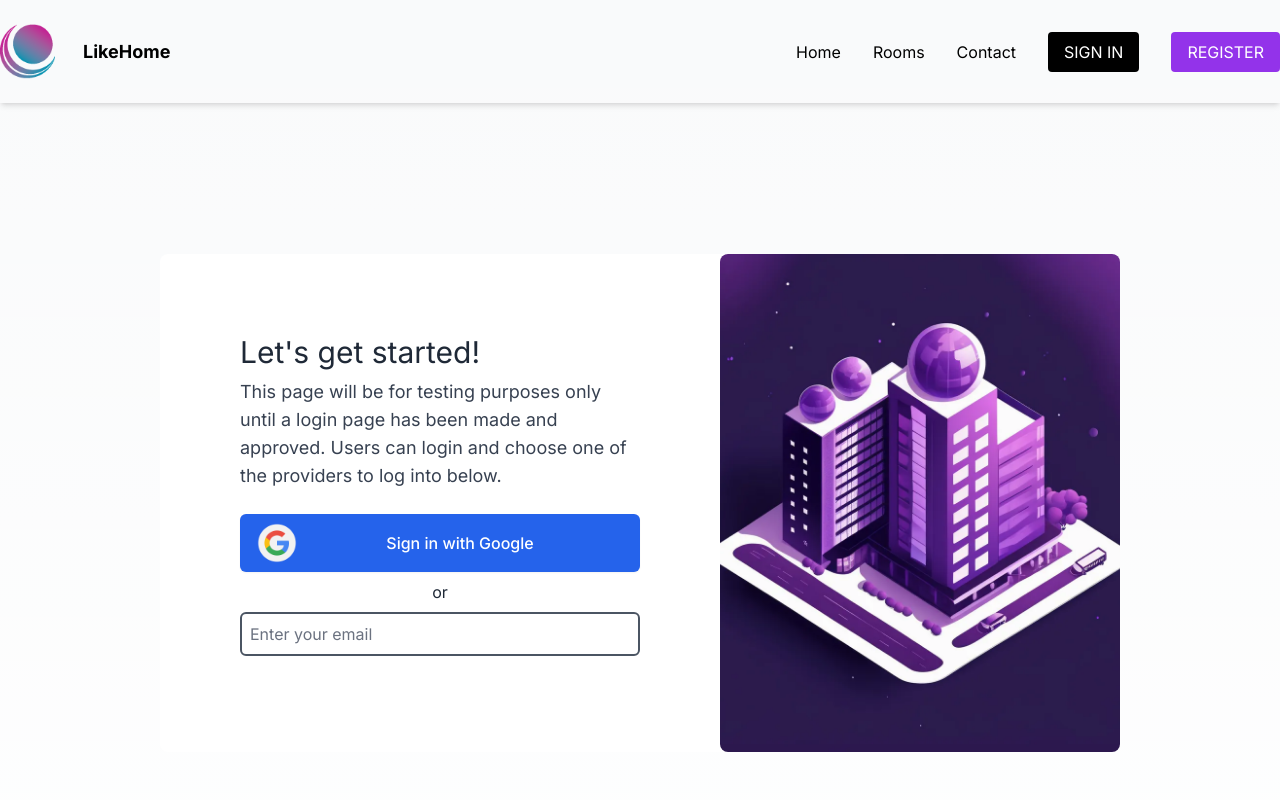
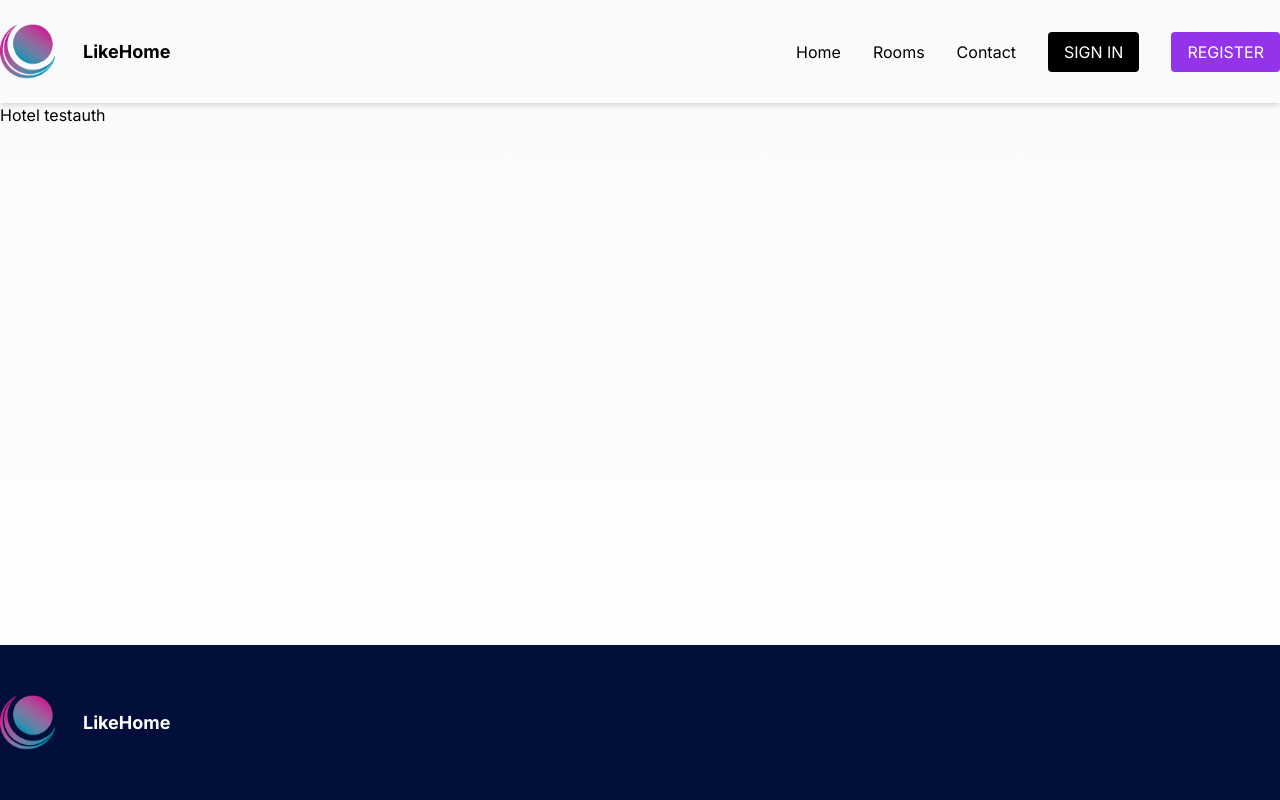
Before and after one commit to KingSand08/LikeHome, a Next.js app: page /testauth in a window 1280 px wide. Shown: the top 800 px of the page. Built offline with nearby package versions, Linux system fonts and the light colour scheme; no server answers.

Commit message:
Navbar/Header works for sign in now. Sign-in page layout is complete. OAuth is completed.

```diff
--- /dev/null
+++ b/app/signin/page.tsx
@@ -0,0 +1,60 @@
+import React from "react";
+import { redirect } from "next/navigation";
+import { auth } from "@/auth";
+import Image from "next/image";
+import formImage from "../../public/likehome_form_icon.png";
+import OAuthButton from "@/components/OAuthButton";
+
+
+const loginPageURL = "/profiletest";
+
+export default async function SignInPage() {
+  const profilePageURL = "signin/profiletest";
+
+  // redirect user
+  const session = await auth();
+  if (session) {
+    redirect(profilePageURL);
+  }
+
+  return (
+    <>
+      <div className="h-[75vh] flex items-center justify-center">
+        <div className="bg-white flex rounded-lg w-3/4">
+          <div className="flex-1 text-gray-800 p-20">
+            <h1 className="text-3xl pb-2">Let&apos;s get started!</h1>
+            <p className="text-lg text-gray-700">
+              This page will be for testing purposes only until a login page has
+              been made and approved. Users can login and choose one of the
+              providers to log into below.
+            </p>
+            <div className="mt-6">
+              <OAuthButton provider="google" />
+              {/* Section divider input field */}
+              <div>
+                <p className="mb-2 text-center">or</p>
+              </div>
+              {/* Email input field */}
+              <div className="pb-4 flex flex-col items-center">
+                <input
+                  className="p-2 border-2 border-gray-600 rounded-md w-full focus:border-purple-600 focus:ring-purple-500 focus:outline-none"
+                  type="email"
+                  name="email"
+                  placeholder="Enter your email"
+                />
+              </div>
+            </div>
+          </div>
+          <div className="relative flex-1">
+            <Image
+              alt="likehome image"
+              src={formImage}
+              fill
+              className="object-cover rounded-lg"
+            />
+          </div>
+        </div>
+      </div>
+    </>
+  );
+};
--- a/app/testauth/testuserID/page.tsx
+++ b/app/signin/profiletest/page.tsx
@@ -3,8 +3,8 @@ import Image from "next/image";
 import { auth, signOut } from "@/auth";
 import { redirect } from "next/navigation";
 
-export default async function TestAuth() {
-  const signInPageUrl = "/testauth";
+export default async function ProfileTest() {
+  const signInPageUrl = "/signin";
 
   // redirect user
   const session = await auth();
--- a/app/testauth/page.tsx
+++ /dev/null
@@ -1,92 +0,0 @@
-import React from "react";
-import { redirect } from "next/navigation";
-import { signIn, auth, providerMap } from "@/auth.ts";
-import { AuthError } from "next-auth";
-import Image, { StaticImageData } from "next/image";
-import formImage from "../../public/likehome_form_icon.png";
-import GoogleImage from "../../public/icons/google.icon.png";
-
-
-const loginPageURL = "/testauth";
-
-export default async function SignInPage(props: {
-  searchParams: { callbackUrl: string | undefined };
-}) {
-  const SIGNIN_ERROR_URL = "/api/auth/signin";
-
-  const providerIcons: { [key: string]: StaticImageData } = {
-    google: GoogleImage,
-  };
-
-  const profilePageURL = "testauth/testuserID";
-
-  // redirect user
-  const session = await auth();
-  if (session) {
-    redirect(profilePageURL);
-  }
-
-  return (
-    <div className="h-screen flex items-center justify-center">
-      <div className="bg-white flex rounded-lg w-3/4">
-        <div className="flex-1 text-gray-800 p-20">
-          <h1 className="text-3xl pb-2">Let&apos;s get started!</h1>
-          <p className="text-lg text-gray-700">
-            This page will be for testing purposes only until a login page has
-            been made and approved. Users can login and choose one of the
-            providers to log into below.
-          </p>
-          <div className="mt-6">
-            {/* OAuth Login */}
-            {/* Process the sign-in */}
-            <form
-              action={async () => {
-                "use server"
-                await signIn("google",
-                  // { redirectTo: props.searchParams?.callbackUrl ?? "" }
-                  { redirect: false })
-              }}
-            >
-              {/* Button display */}
-              <button
-                type="submit"
-                className="flex items-center mb-2 border border-transparent rounded-md shadow-sm px-4 py-2 bg-blue-600 text-white font-medium hover:bg-blue-700 transition duration-200 ease-in-out focus:outline-none focus:ring-2 focus:ring-blue-500 focus:ring-offset-2 w-full"
-              >
-                <Image
-                  alt={`Google logo`}
-                  src={providerIcons['google']}
-                  width={40} // Set the desired width
-                  height={40} // Set the desired height
-                />
-                <p className="flex-grow text-center">
-                  Sign in with {'Google'}
-                </p>
-              </button>
-            </form>
-            {/* Section divider input field */}
-            <div>
-              <p className="mb-2 text-center">or</p>
-            </div>
-            {/* Email input field */}
-            <div className="pb-4 flex flex-col items-center">
-              <input
-                className="p-2 border-2 border-gray-600 rounded-md w-full focus:border-purple-600 focus:ring-purple-500 focus:outline-none"
-                type="email"
-                name="email"
-                placeholder="Enter your email"
-              />
-            </div>
-          </div>
-        </div>
-        <div className="relative flex-1">
-          <Image
-            alt="likehome image"
-            src={formImage}
-            fill
-            className="object-cover rounded-lg"
-          />
-        </div>
-      </div>
-    </div>
-  );
-}
--- a/auth.ts
+++ b/auth.ts
@@ -42,7 +42,7 @@ export const { handlers, auth, signIn, signOut } = NextAuth({
   callbacks: {
         async redirect({ url, baseUrl }) {
             if (url.includes('errror=access_denied')) {
-                return '/testauth'
+                return '/signin'
             }
             return url
         },
--- /dev/null
+++ b/components/OAuthButton.tsx
@@ -0,0 +1,44 @@
+import React from "react";
+import { signIn, auth } from "@/auth";
+import { redirect } from "next/navigation";
+import Image from "next/image";
+import GoogleImage from "../public/icons/google.icon.png";
+
+// Define the props interface
+interface OAuthButtonProps {
+    provider: string; // Expect a string for the provider
+}
+
+
+export default function OAuthButton({ provider }: OAuthButtonProps) {
+    return (
+        <>
+            {/* OAuth Login */}
+            {/* Process the sign-in */}
+            <form
+                action={async (e) => {
+                    "use server"
+                    await signIn(provider);
+                }}
+            >
+                {/* Button display */}
+                <button
+                    type="submit"
+                    className="flex items-center mb-2 border border-transparent rounded-md shadow-sm px-4 py-2
+                    bg-blue-600 text-white font-medium hover:bg-blue-700 transition duration-200 ease-in-out
+                    focus:outline-none focus:ring-2 focus:ring-blue-500 focus:ring-offset-2 w-full"
+                >
+                    <Image
+                        alt={`Google logo`}
+                        src={GoogleImage}
+                        width={40}
+                        height={40}
+                    />
+                    <p className="flex-grow text-center">
+                        Sign in with {'Google'}
+                    </p>
+                </button>
+            </form>
+        </>
+    )
+}
--- a/components/layout/Header.tsx
+++ b/components/layout/Header.tsx
@@ -5,7 +5,7 @@ import ThemeSwitch from "./ThemeSwitch";
 import React from "react";
 import { useRouter } from "next/navigation";
 
-const loginPageURL = "/testauth";
+const loginPageURL = "/signin";
 const homePageURL = "/";
 const contactPageURL = "/";
 const roomsPageURL = "/";
@@ -13,7 +13,7 @@ const roomsPageURL = "/";
 const Header = () => {
 
   const router = useRouter();
-  const handleClick = (URL) => {
+  const handleClick = (URL: string) => {
     router.push(URL);
   }
 
```
Also changed, not shown: 1 other file (tests, documents, lock files or other folders).
